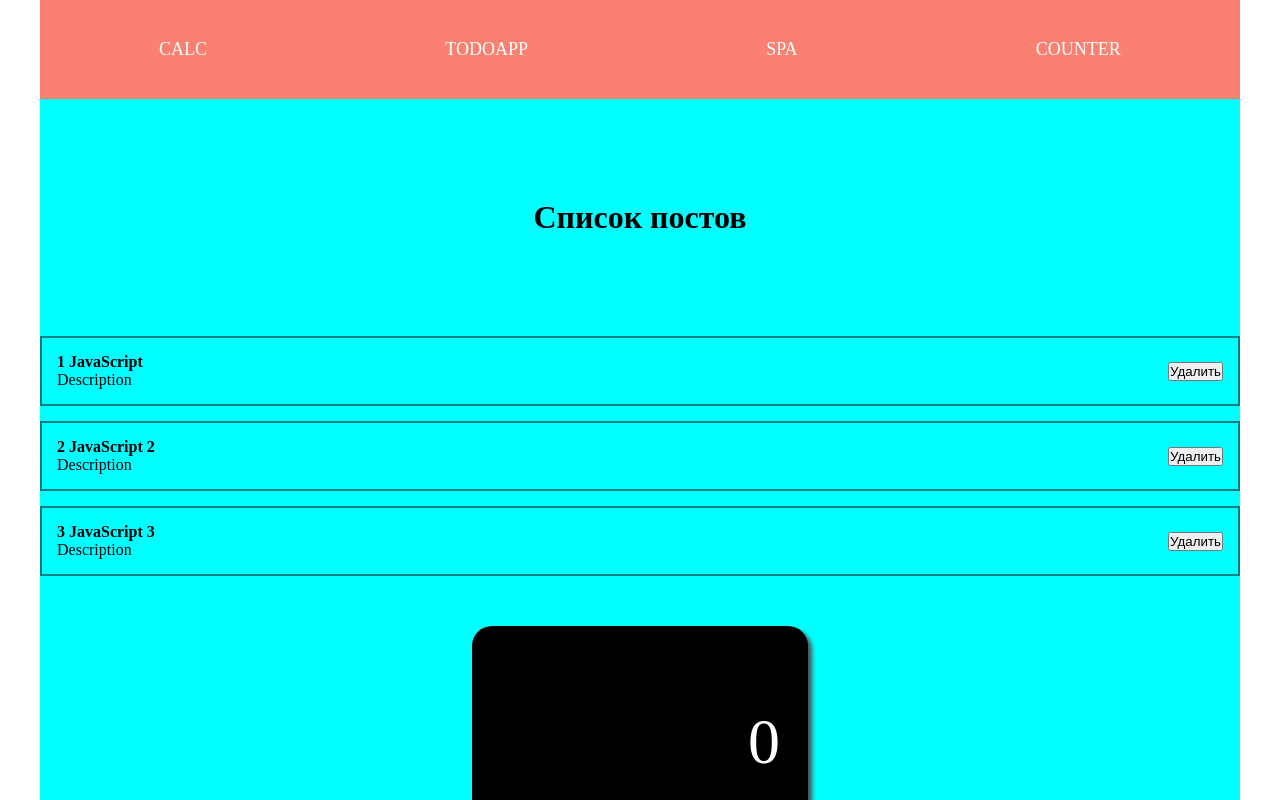
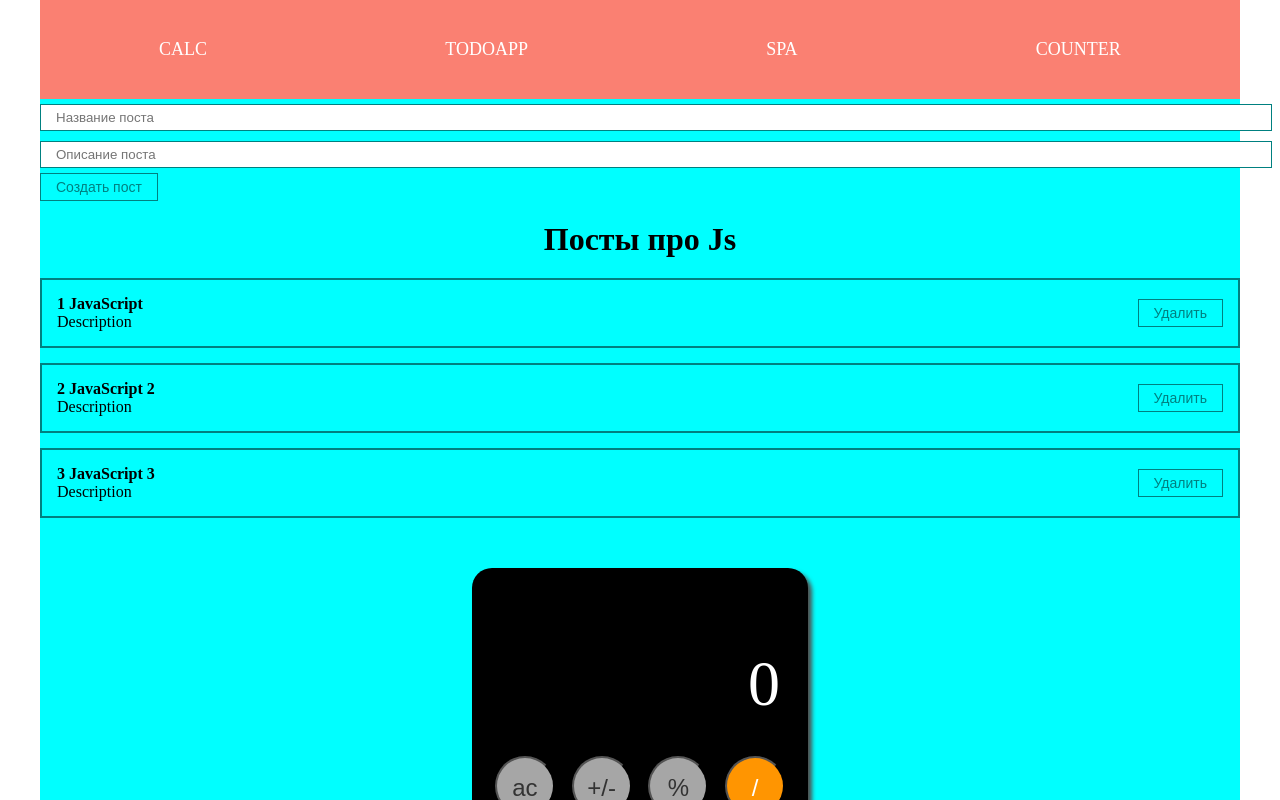
Before and after one commit to Bannord/FirstPet, a React (Create React App) app: page /post in a window 1280 px wide. Shown: the top 800 px of the page. Built offline with nearby package versions, Linux system fonts and the light colour scheme.

Commit message:
Modified PostList

```diff
--- a/src/App.css
+++ b/src/App.css
@@ -6,7 +6,7 @@
 }
 
 h1 {
-  margin: 100px auto;
+  margin: 20px auto;
   text-align: center;
 }
 
--- a/src/App.js
+++ b/src/App.js
@@ -1,21 +1,40 @@
 import { useState } from "react";
+
 import "./App.css";
+
 import Calc from "./components/Calc/Calc";
 import Header from "./components/Header";
+import PostForm from "./components/PostForm/PostForm";
 import PostList from "./components/PostList/PostList";
+import MyButton from "./components/UI/button/MyButton";
+import Input from "./components/UI/input/Input";
 
-function App() {
+function App({}) {
   const [posts, setPosts] = useState([
     { id: 1, title: "JavaScript", body: "Description" },
     { id: 2, title: "JavaScript 2", body: "Description" },
     { id: 3, title: "JavaScript 3", body: "Description" },
   ]);
 
+  const createPost = (newPost) => {
+    setPosts([...posts, newPost]);
+  };
+
+  const removePost = (post) => {
+    setPosts(posts.filter((p) => p.id !== post.id));
+  };
+
   return (
     <div className="App">
       <Header />
+      <PostForm create={createPost} />
 
-      <PostList posts={posts} title="Cписок постов" />
+      {posts.length !== 0 ? (
+        <PostList posts={posts} remove={removePost} title="Посты про Js" />
+      ) : (
+        <h1>Посты не найдены!</h1>
+      )}
+
       <Calc />
     </div>
   );
--- /dev/null
+++ b/src/components/PostForm/PostForm.jsx
@@ -0,0 +1,37 @@
+import Input from "../UI/input/Input";
+import MyButton from "../UI/button/MyButton";
+
+import React from "react";
+import { useState } from "react";
+
+export default function PostForm({ create }) {
+  const [post, setPost] = useState({ title: "", body: "" });
+
+  const addNewPost = (e) => {
+    e.preventDefault();
+    const newPost = {
+      ...post,
+      id: Date.now(),
+    };
+    create(newPost);
+    setPost({ title: "", body: "" });
+  };
+
+  return (
+    <form>
+      <Input
+        value={post.title}
+        onChange={(e) => setPost({ ...post, title: e.target.value })}
+        type="text"
+        placeholder="Название поста"
+      ></Input>
+      <Input
+        value={post.body}
+        onChange={(e) => setPost({ ...post, body: e.target.value })}
+        type="text"
+        placeholder="Описание поста"
+      ></Input>
+      <MyButton onClick={addNewPost}>Создать пост</MyButton>
+    </form>
+  );
+}
--- a/src/components/PostList/PostList.jsx
+++ b/src/components/PostList/PostList.jsx
@@ -3,12 +3,12 @@ import "./PostList.scss";
 import React from "react";
 import Posts from "../Posts/Posts";
 
-export default function PostList({ posts, title }) {
+export default function PostList({ posts, title, remove }) {
   return (
     <div>
       <h1 className="Posts_List">{title}</h1>
-      {posts.map((post) => (
-        <Posts post={post} key={post.id} />
+      {posts.map((post, index) => (
+        <Posts remove={remove} number={index + 1} post={post} key={post.id} />
       ))}
     </div>
   );
--- a/src/components/Posts/Posts.jsx
+++ b/src/components/Posts/Posts.jsx
@@ -1,19 +1,20 @@
 import "./Posts.scss";
 
 import React from "react";
+import MyButton from "../UI/button/MyButton";
 
 export default function Posts(props) {
   return (
     <div className="post">
       <div className="post__content">
         <strong>
-          {props.post.id} {props.post.title}
+          {props.number} {props.post.title}
         </strong>
         <div>{props.post.body}</div>
       </div>
 
       <div className="post_btns">
-        <button>Удалить</button>
+        <MyButton onClick={() => props.remove(props.post)}>Удалить</MyButton>
       </div>
     </div>
   );
--- /dev/null
+++ b/src/components/UI/button/MyBtn.scss
@@ -0,0 +1,7 @@
+.MyBtn {
+  padding: 5px 15px;
+  color: teal;
+  font-size: 14px;
+  background: transparent;
+  border: 1px solid teal;
+}
--- /dev/null
+++ b/src/components/UI/button/MyButton.jsx
@@ -0,0 +1,11 @@
+import React from "react";
+
+import "./MyBtn.scss";
+
+export default function MyButton({ children, ...props }) {
+  return (
+    <button {...props} className="MyBtn">
+      {children}
+    </button>
+  );
+}
--- /dev/null
+++ b/src/components/UI/input/Input.jsx
@@ -0,0 +1,7 @@
+import React from "react";
+
+import "./Input.scss";
+
+export default function Input(props) {
+  return <input className="myInput" {...props} />;
+}
--- /dev/null
+++ b/src/components/UI/input/Input.scss
@@ -0,0 +1,6 @@
+.myInput {
+  width: 100%;
+  padding: 5px 15px;
+  margin: 5px 0;
+  border: 1px solid teal;
+}
```
